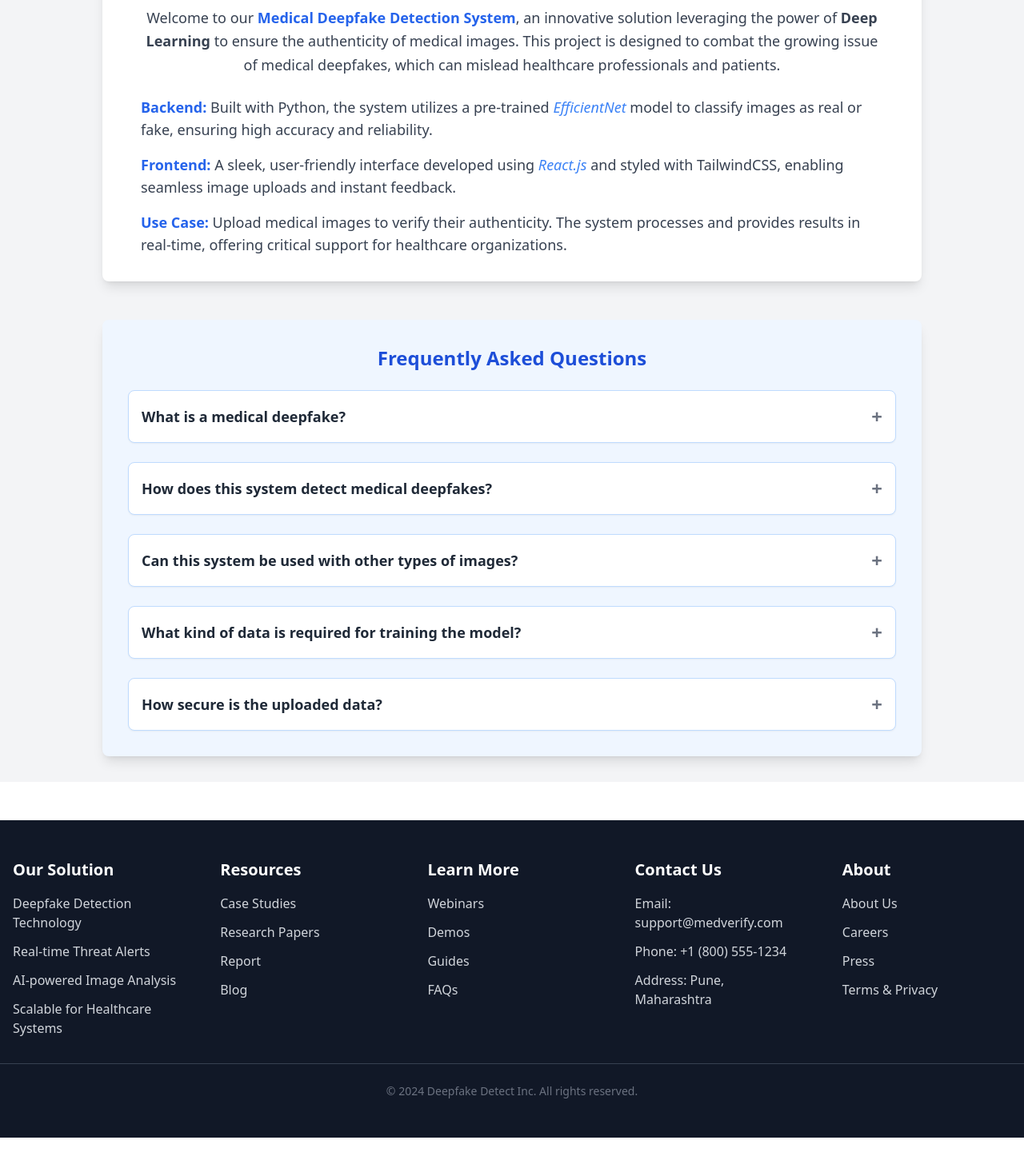
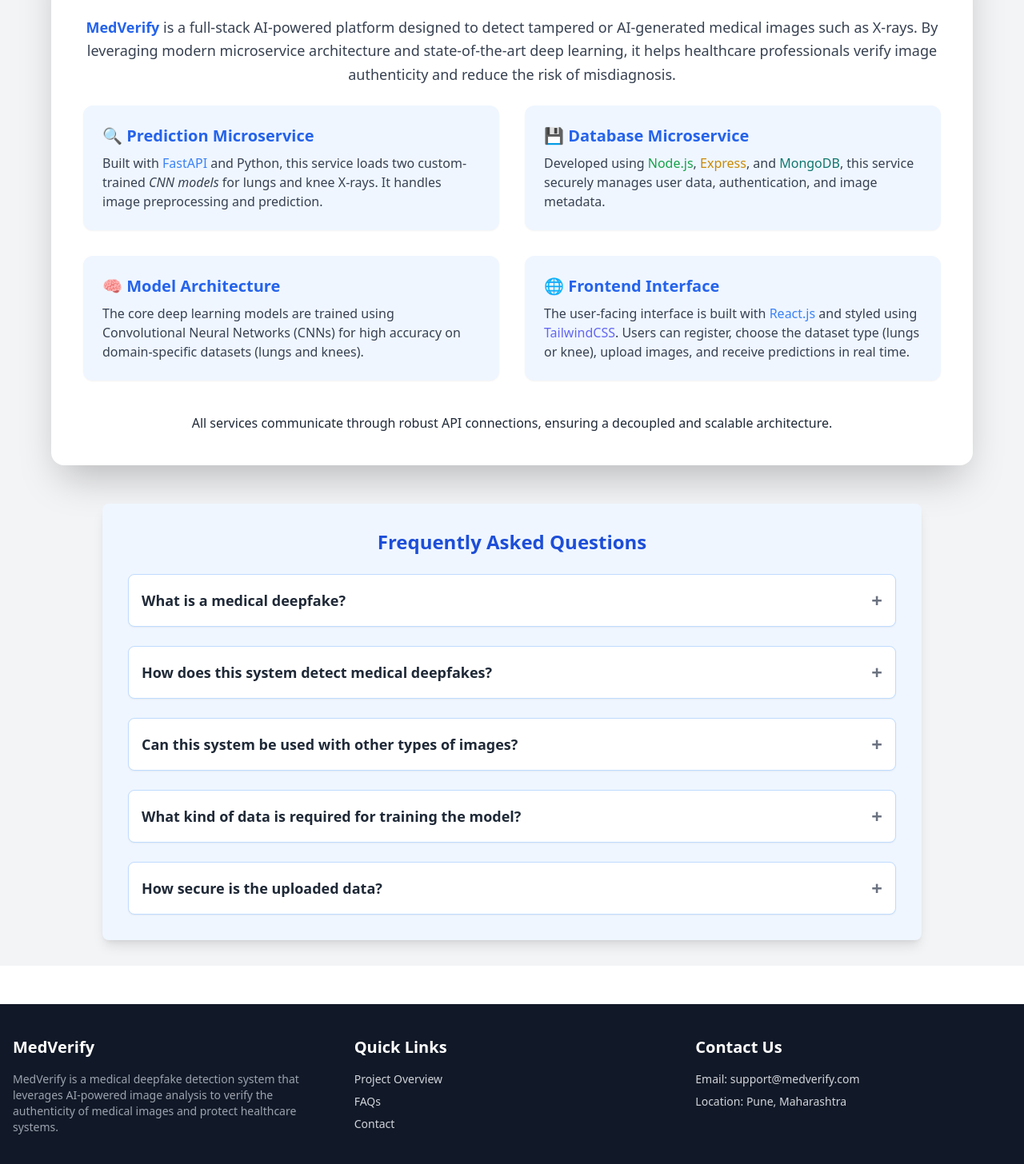
Before and after one commit to Kunalkudande/medverify, a React (Create React App) app: page / in a window 1280 px wide. Shown: the part 2114-3570 px from the top of the page at 80% size. Before the commit the page ends 3537 px from the top, so only its background shows below. Built offline with nearby package versions, Linux system fonts and the light colour scheme.

Commit message:
Update of API

```diff
--- a/src/components/AuthContext.js
+++ b/src/components/AuthContext.js
@@ -21,6 +21,7 @@
   const logout = () => {
     setUser(null);
     localStorage.removeItem("user");
+    localStorage.removeItem("token");
   };
 
   return (
--- a/src/components/Footer.jsx
+++ b/src/components/Footer.jsx
@@ -2,68 +2,39 @@
 
 const Footer = () => {
   return (
-    <footer className="bg-gray-900 text-gray-300 py-12 mt-12">
-      <div className="container mx-auto px-4 grid grid-cols-1 sm:grid-cols-2 md:grid-cols-3 lg:grid-cols-5 gap-12">
-        {/* Product Information */}
+    <footer className="bg-gray-900 text-gray-300 py-10 mt-12">
+      <div className="container mx-auto px-4 grid grid-cols-1 md:grid-cols-3 gap-8">
+        {/* About Section */}
         <div>
-          <h4 className="font-semibold text-white text-xl mb-4">Our Solution</h4>
-          <ul className="space-y-3">
-            <li>Deepfake Detection Technology</li>
-            <li>Real-time Threat Alerts</li>
-            <li>AI-powered Image Analysis</li>
-            <li>Scalable for Healthcare Systems</li>
+          <h4 className="text-white text-xl font-semibold mb-4">MedVerify</h4>
+          <p className="text-sm text-gray-400">
+            MedVerify is a medical deepfake detection system that leverages AI-powered image analysis to verify the authenticity of medical images and protect healthcare systems.
+          </p>
+        </div>
+
+        {/* Quick Links */}
+        <div>
+          <h4 className="text-white text-xl font-semibold mb-4">Quick Links</h4>
+          <ul className="space-y-2 text-sm">
+            <li><a href="/details" className="hover:text-white">Project Overview</a></li>
+            <li><a href="/faq" className="hover:text-white">FAQs</a></li>
+            <li><a href="/contact" className="hover:text-white">Contact</a></li>
           </ul>
         </div>
 
-        {/* Resources */}
+        {/* Contact Info */}
         <div>
-          <h4 className="font-semibold text-white text-xl mb-4">Resources</h4>
-          <ul className="space-y-3">
-            <li>Case Studies</li>
-            <li>Research Papers</li>
-            <li>Report</li>
-            <li>Blog</li>
-          </ul>
-        </div>
-
-        {/* Learn More */}
-        <div>
-          <h4 className="font-semibold text-white text-xl mb-4">Learn More</h4>
-          <ul className="space-y-3">
-            <li>Webinars</li>
-            <li>Demos</li>
-            <li>Guides</li>
-            <li>FAQs</li>
-          </ul>
-        </div>
-
-        {/* Contact */}
-        <div>
-          <h4 className="font-semibold text-white text-xl mb-4">Contact Us</h4>
-          <ul className="space-y-3">
+          <h4 className="text-white text-xl font-semibold mb-4">Contact Us</h4>
+          <ul className="text-sm space-y-2">
             <li>Email: support@medverify.com</li>
-            <li>Phone: +1 (800) 555-1234</li>
-            <li>Address: Pune, Maharashtra</li>
-          </ul>
-        </div>
-
-        {/* About Company */}
-        <div>
-          <h4 className="font-semibold text-white text-xl mb-4">About</h4>
-          <ul className="space-y-3">
-            <li>About Us</li>
-            <li>Careers</li>
-            <li>Press</li>
-            <li>Terms & Privacy</li>
+            <li>Location: Pune, Maharashtra</li>
           </ul>
         </div>
       </div>
 
-      {/* Footer Bottom Section */}
-      <div className="border-t border-gray-700 mt-8 pt-6 text-center text-gray-500 text-sm">
-        <p>
-          © {new Date().getFullYear()} Deepfake Detect Inc. All rights reserved.
-        </p>
+      {/* Footer Bottom */}
+      <div className="border-t border-gray-700 mt-10 pt-4 text-center text-gray-500 text-sm">
+        © {new Date().getFullYear()} MedVerify. All rights reserved.
       </div>
     </footer>
   );
--- a/src/pages/DetailsPage.js
+++ b/src/pages/DetailsPage.js
@@ -16,44 +16,69 @@
     {
       question: "How does this system detect medical deepfakes?",
       answer:
-        "The system uses a pre-trained EfficientNet deep learning model to analyze uploaded medical images and classify them as real or fake with high accuracy.",
+        "The system uses custom-trained CNN models to analyze uploaded medical images and classify them as real or fake with high accuracy.",
     },
     {
       question: "Can this system be used with other types of images?",
       answer:
-        "Currently, the system is optimized for detecting medical deepfakes, but it can be adapted for other image types with additional training and customization.",
+        "Currently, the system supports lungs and knee datasets, but it can be extended to other medical image types with additional model training.",
     },
     {
       question: "What kind of data is required for training the model?",
       answer:
-        "The model requires a balanced dataset of real and fake medical images for effective training. High-quality annotated data improves the system's accuracy.",
+        "Balanced and high-quality datasets of both real and fake medical images are required for effective training and better prediction performance.",
     },
     {
       question: "How secure is the uploaded data?",
       answer:
-        "Uploaded data is processed securely and not stored permanently. Privacy and security protocols ensure data confidentiality.",
+        "Uploaded data is securely transmitted and not stored permanently. Our system ensures privacy by following secure communication protocols.",
     },
   ];
 
   return (
     <div className="p-8 min-h-screen bg-gray-100">
-      {/* Project Details Section */}
-      <div className="bg-white rounded-lg shadow-lg px-12 py-8 max-w-5xl mx-auto text-center">
-        <h2 className="text-3xl font-extrabold text-blue-700 mb-6">
-          Project Details
+      {/* Project Overview Section */}
+      <div className="bg-white rounded-2xl shadow-2xl px-10 py-10 max-w-6xl mx-auto text-center">
+        <h2 className="text-4xl font-extrabold text-blue-700 mb-6">
+          MedVerify: Medical Deepfake Detection System
         </h2>
-        <p className="text-lg leading-relaxed text-gray-700">
-          Welcome to our <span className="font-semibold text-blue-600">Medical Deepfake Detection System</span>, an innovative solution leveraging the power of <span className="font-semibold">Deep Learning</span> to ensure the authenticity of medical images. This project is designed to combat the growing issue of medical deepfakes, which can mislead healthcare professionals and patients.
+        <p className="text-lg leading-relaxed text-gray-700 mb-6">
+          <span className="font-semibold text-blue-600">MedVerify</span> is a full-stack AI-powered platform designed to detect tampered or AI-generated medical images such as X-rays. By leveraging modern microservice architecture and state-of-the-art deep learning, it helps healthcare professionals verify image authenticity and reduce the risk of misdiagnosis.
         </p>
-        <div className="mt-6 space-y-4 text-left">
-          <p className="text-lg text-gray-700">
-            <span className="font-bold text-blue-600">Backend:</span> Built with Python, the system utilizes a pre-trained <span className="italic text-blue-500">EfficientNet</span> model to classify images as real or fake, ensuring high accuracy and reliability.
-          </p>
-          <p className="text-lg text-gray-700">
-            <span className="font-bold text-blue-600">Frontend:</span> A sleek, user-friendly interface developed using <span className="italic text-blue-500">React.js</span> and styled with TailwindCSS, enabling seamless image uploads and instant feedback.
-          </p>
-          <p className="text-lg text-gray-700">
-            <span className="font-bold text-blue-600">Use Case:</span> Upload medical images to verify their authenticity. The system processes and provides results in real-time, offering critical support for healthcare organizations.
+
+        <div className="grid grid-cols-1 md:grid-cols-2 gap-8 text-left">
+          <div className="bg-blue-50 rounded-xl p-6 shadow-sm hover:shadow-md transition">
+            <h3 className="text-xl font-semibold text-blue-600 mb-2">🔍 Prediction Microservice</h3>
+            <p className="text-gray-700">
+              Built with <span className="font-medium text-blue-500">FastAPI</span> and Python, this service loads two custom-trained <span className="italic">CNN models</span> for lungs and knee X-rays. It handles image preprocessing and prediction.
+            </p>
+          </div>
+
+          <div className="bg-blue-50 rounded-xl p-6 shadow-sm hover:shadow-md transition">
+            <h3 className="text-xl font-semibold text-blue-600 mb-2">💾 Database Microservice</h3>
+            <p className="text-gray-700">
+              Developed using <span className="font-medium text-green-600">Node.js</span>, <span className="font-medium text-yellow-600">Express</span>, and <span className="font-medium text-teal-700">MongoDB</span>, this service securely manages user data, authentication, and image metadata.
+            </p>
+          </div>
+
+          <div className="bg-blue-50 rounded-xl p-6 shadow-sm hover:shadow-md transition">
+            <h3 className="text-xl font-semibold text-blue-600 mb-2">🧠 Model Architecture</h3>
+            <p className="text-gray-700">
+              The core deep learning models are trained using <span className="font-medium">Convolutional Neural Networks (CNNs)</span> for high accuracy on domain-specific datasets (lungs and knees).
+            </p>
+          </div>
+
+          <div className="bg-blue-50 rounded-xl p-6 shadow-sm hover:shadow-md transition">
+            <h3 className="text-xl font-semibold text-blue-600 mb-2">🌐 Frontend Interface</h3>
+            <p className="text-gray-700">
+              The user-facing interface is built with <span className="font-medium text-blue-500">React.js</span> and styled using <span className="font-medium text-indigo-500">TailwindCSS</span>. Users can register, choose the dataset type (lungs or knee), upload images, and receive predictions in real time.
+            </p>
+          </div>
+        </div>
+
+        <div className="mt-10 text-gray-800 text-md leading-relaxed">
+          <p>
+            All services communicate through robust API connections, ensuring a decoupled and scalable architecture.
           </p>
         </div>
       </div>
--- a/src/pages/MainPage.jsx
+++ b/src/pages/MainPage.jsx
@@ -48,8 +48,7 @@
 
     try {
       // Call FastAPI prediction endpoint
-      console.log("Hello")
-      const response = await fetch("http://127.0.0.1:8000/predict/", {
+      const response = await fetch("https://kunal0909-medverify-backend-prediction.hf.space/predict/", {
         method: "POST",
         body: formData,
       });
```
